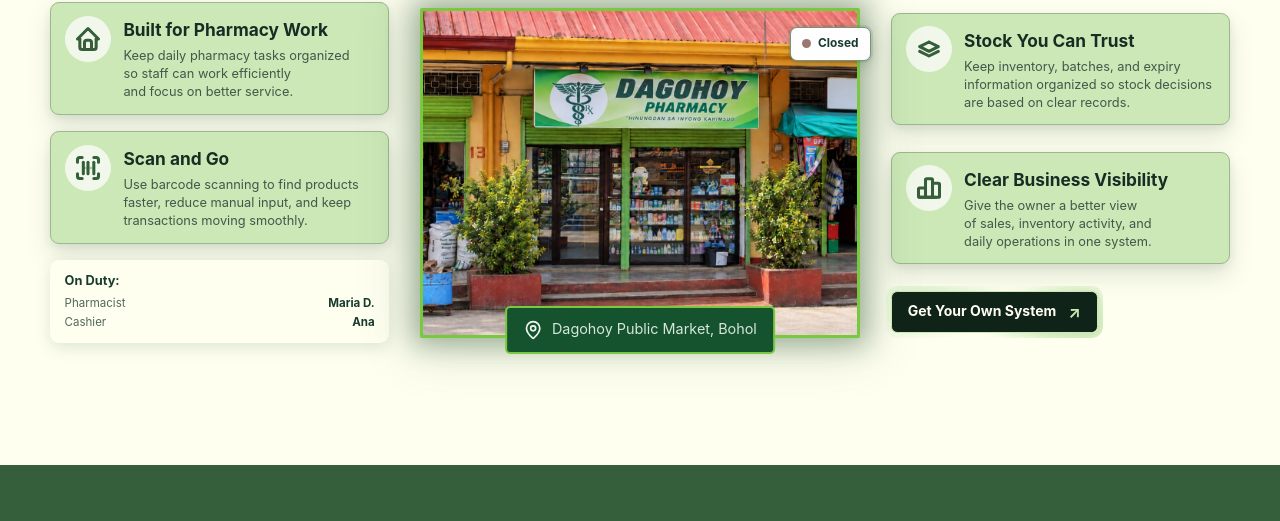
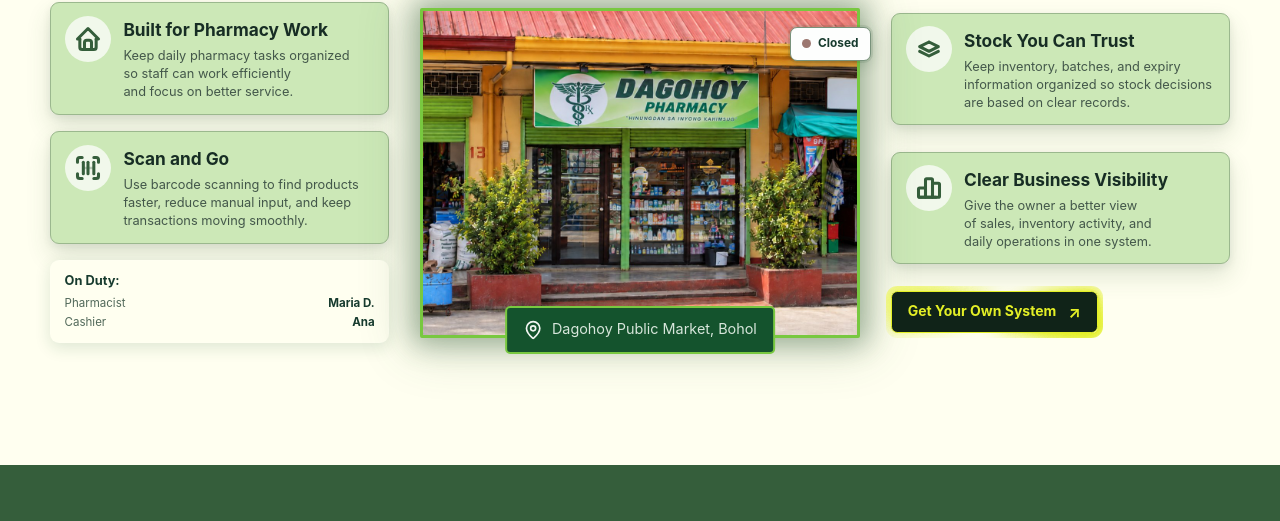
Before and after one commit to adrianniel/Dagohoy-Pharmacy-Web, a React (Vite) app: page / in a window 1280 px wide. Shown: the part 279-800 px from the top of the page. Built offline with nearby package versions, Linux system fonts and the light colour scheme; no server answers.

Commit message:
style: use neon yellow on contact CTA

```diff
--- a/src/components/landing/HeroSection.tsx
+++ b/src/components/landing/HeroSection.tsx
@@ -121,8 +121,8 @@ export function HeroSection({ status, staff }: HeroSectionProps) {
               colors={{
                 fill: '#102318',
                 hoverFill: '#183d2a',
-                textColor: '#fffdf1',
-                hoverTextColor: '#d7f6c7',
+                textColor: '#e3ef26',
+                hoverTextColor: '#e3ef26',
               }}
               font={{
                 fontFamily: 'inherit',
@@ -137,15 +137,15 @@ export function HeroSection({ status, staff }: HeroSectionProps) {
                 side: 'right',
                 size: 16,
                 symbol: '↗',
-                color: '#cce8b7',
-                hoverColor: '#fffdf1',
+                color: '#e3ef26',
+                hoverColor: '#e3ef26',
               }}
               border={{
                 borderWidth: 1,
                 borderStyle: 'solid',
-                borderColor: '#cce8b7',
+                borderColor: '#e3ef26',
               }}
-              glow={{ color: '#cce8b7', size: 5, blur: 8 }}
+              glow={{ color: '#e3ef26', size: 5, blur: 8 }}
               style={{ minHeight: 42, width: 'fit-content' }}
             />
           </aside>
```
